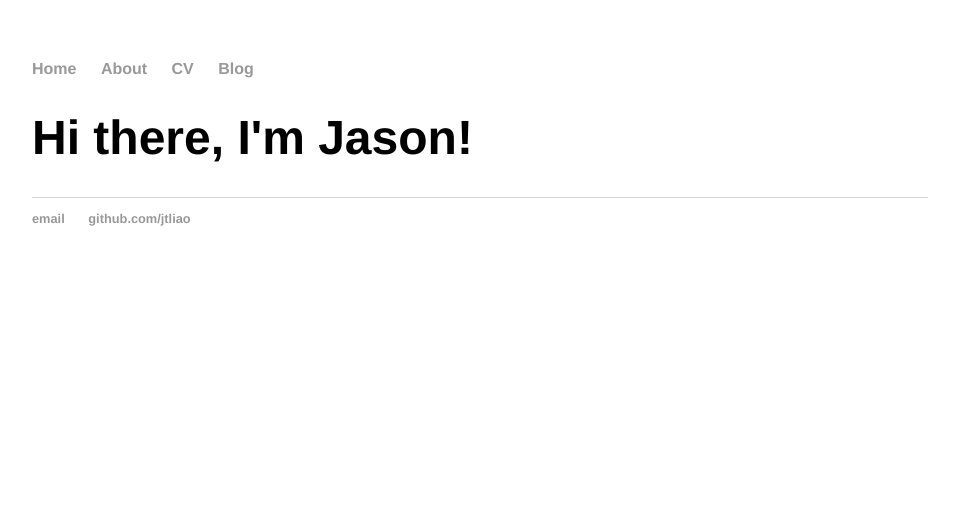
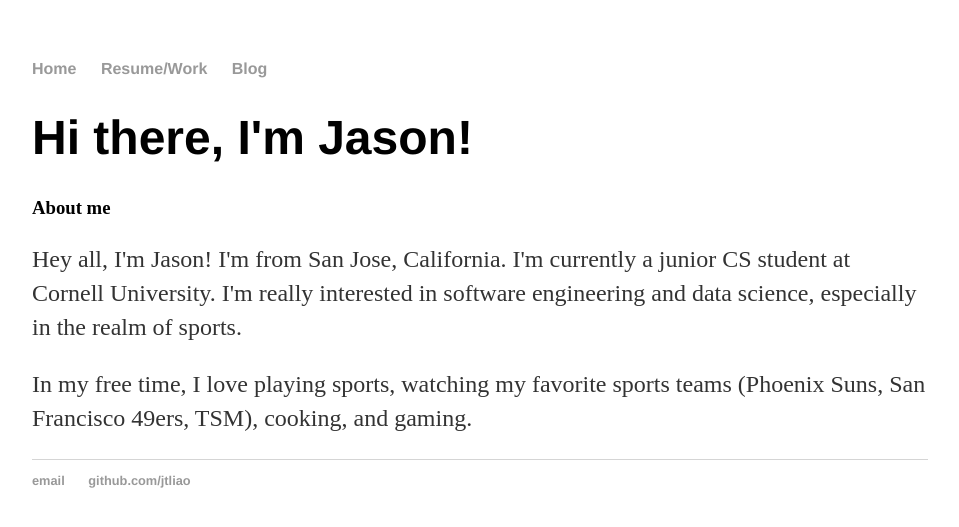
Before and after one commit to jtliao/jtliao.github.io, a Jekyll site: the page built from index.html, in a window 1280 px wide. Shown: the top 527 px of the page, without its empty margins (160-1119 px from the left). Built offline with Jekyll 4.4.1, drawn with Linux system fonts in a browser that asks for light colours.

```diff
--- a/_layouts/default.html
+++ b/_layouts/default.html
@@ -9,8 +9,7 @@
 			<nav>
 	    		<ul>
 	        		<li><a href="/">Home</a></li>
-		        	<li><a href="/about">About</a></li>
-	        		<li><a href="/cv">CV</a></li>
+	        		<li><a href="/resume">Resume/Work</a></li>
 	        		<li><a href="/blog">Blog</a></li>
 	    		</ul>
 			</nav>
--- a/cv/index.html
+++ /dev/null
@@ -1,6 +0,0 @@
----
-layout: default
-title: Jason's CV
----
-	<h1>{{ page.title }}</h1>
-	<a href="resume.pdf">CV</a>
--- a/index.html
+++ b/index.html
@@ -4,4 +4,12 @@ title: Jason Liao
 ---
 <div class="blurb">
 	<h1>Hi there, I'm Jason!</h1>
+	<h3> About me</h3>
+	<p>
+		Hey all, I'm Jason! I'm from San Jose, California. I'm currently a junior CS student at Cornell University. I'm really interested in software engineering and data science, especially in the realm of sports.
+	</p>
+
+	<p>
+		In my free time, I love playing sports, watching my favorite sports teams (Phoenix Suns, San Francisco 49ers, TSM), cooking, and gaming.
+	</p>
 </div>
```
Also changed, not shown: about/index.html (deleted, +0 -8 lines), resume/index.html (added, +31 -0 lines), 2 other files.
